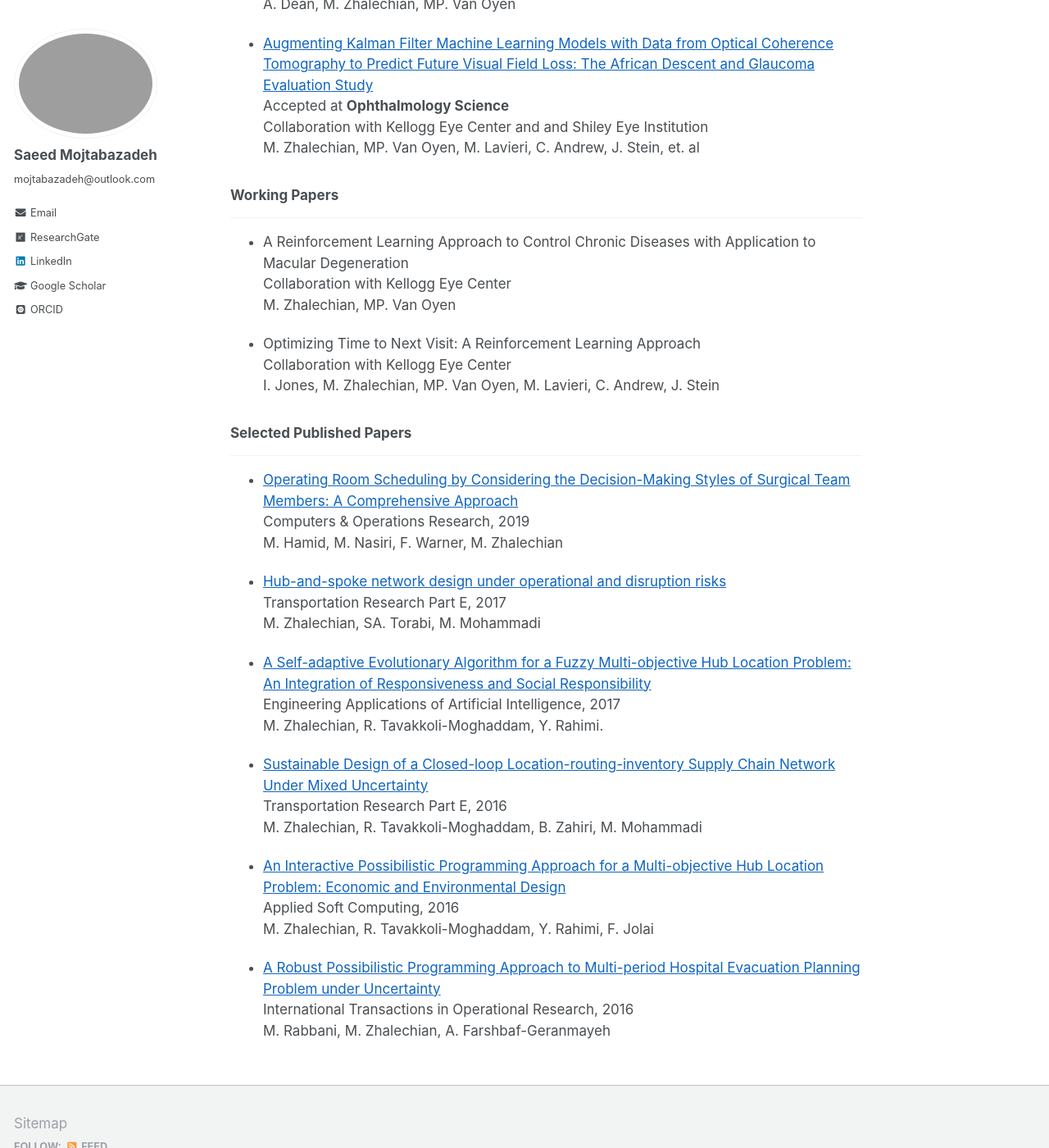
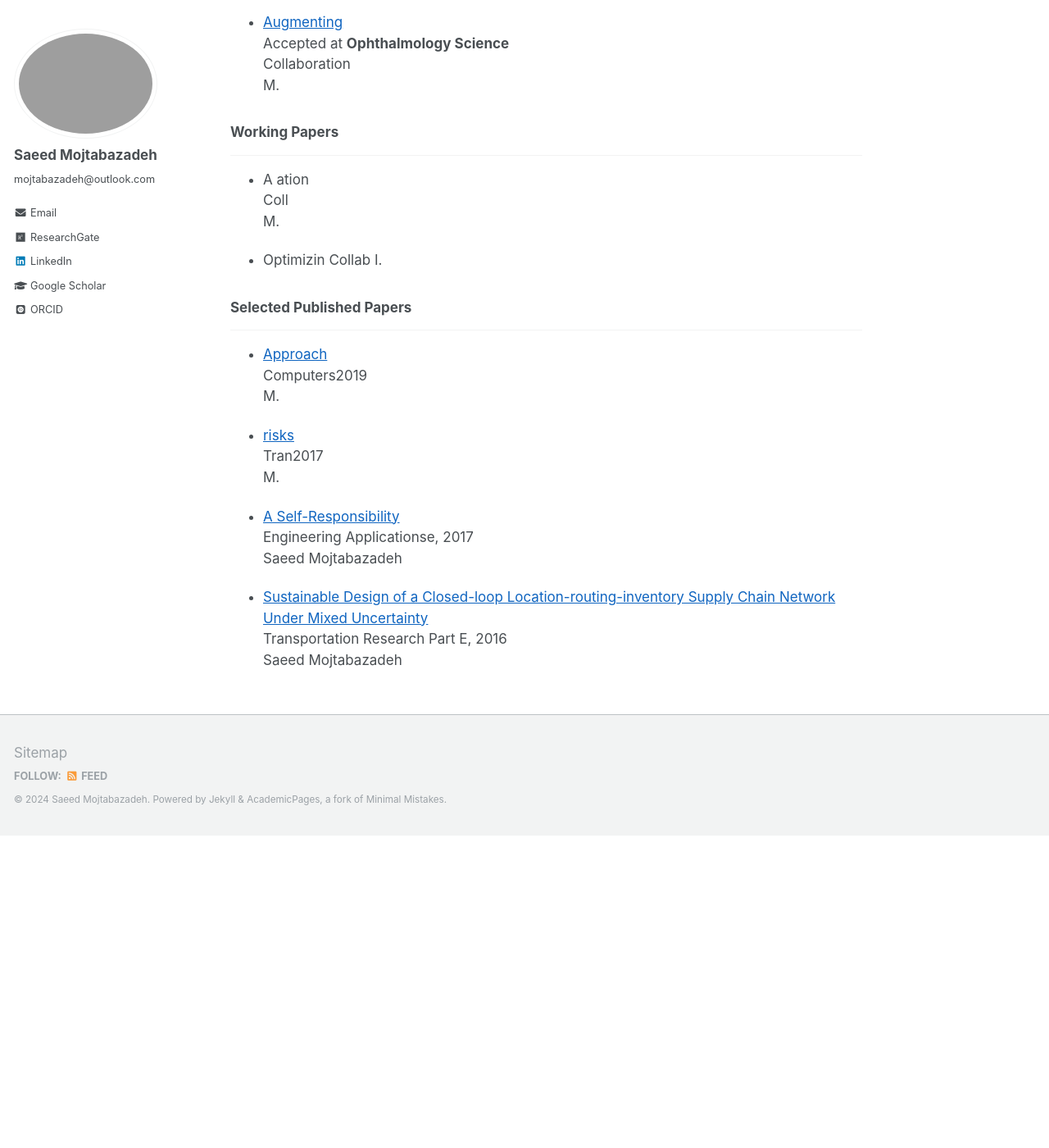
Before and after one commit to mojtabazadeh/mojtabazadeh.github.io, a Jekyll site: the page built from _pages/research copy.md, in a window 1280 px wide and 1400 px high, scrolled down 924 px. Shown: the whole window at 82% size. Built offline with Jekyll 4.4.1, drawn with Linux system fonts in a browser that asks for light colours; some web fonts are replaced; our own code applies the rules of GitHub Pages for plain Markdown files; after the commit the page ends 1943 px from its top, so only the background shows below that; some of the changed text lies outside the part shown.

Commit message:
Update research copy.md

```diff
--- a/_pages/research copy.md
+++ b/_pages/research copy.md
@@ -1,73 +1,65 @@
 
 ### Recent Accepted/Submitted Papers
 ___
-* [Data-driven Hospital Admission Control: A Contextual Learning Approach](https://papers.ssrn.com/sol3/papers.cfm?abstract_id=3653433)
+* [Data-driven](https://paperst_id=3653433)
 Accepted at **Operations Research**
 Collaboration with St. Joseph Hospital
-M. Zhalechian, E. Keyvanshokooh, C. Shi, MP. Van Oyen
+M.
   * <span style="color:#black">Winner of Richard C. Wilson Best Student Paper Award on Service Systems, 2021 </span>
   * <span style="color:#black">Finalist, Set Bonder Scholarship, INFORMS Health Applications Society, 2020 </span>
 
-* [Online Resource Allocation with Personalized Learning](https://papers.ssrn.com/sol3/papers.cfm?abstract_id=3538509)
+* [Online ](https://papers.ssact_id=3538509)
 Accepted at **Operations Research**
 Collaboration with Michigan Medicine
-M. Zhalechian, E. Keyvanshokooh, C. Shi, MP. Van Oyen
+M.
 
-* [Contextual Learning with Online Convex Optimization with Applications to Medical Decision-Making](https://papers.ssrn.com/sol3/papers.cfm?abstract_id=3501316)
+* [Contextual Making](https://papers.d=3501316)
 2nd round of Major Revision at **Management Science**
 Collaboration with Massachusetts Hospital
-E. Keyvanshokooh, M. Zhalechian, C. Shi, MP. Van Oyen, P. Kazemian
+E.
   * <span style="color:#black">Finalist, CHOM Best Paper Competition (POMS), 2022 </span>
   * <span style="color:#black">Finalist, INFORMS MSOM Best Student Paper Competition, 2021 </span>
   * <span style="color:#black">Finalist, INFORMS Health Applications Society (HAS) Best Student Paper Competition, 2021 </span>
   * <span style="color:#black">Second Place, INFORMS Decision Analysis Society (DAS) Best Student Paper, 2020 </span>
 
-* [Dynamic Care Unit Placements under Unknown Demand with Learning](https://papers.ssrn.com/sol3/papers.cfm?abstract_id=4120841)
+* [Dynamic](https://papers.ssrn.com/sol3/papers.cfm?abstract_id=4120841)
 Under Review at **Manufacturing & Service Operations Management**
 Collaboration with St. Joseph Hospital
-A. Dean, M. Zhalechian, MP. Van Oyen
+A.
 
-* [Augmenting Kalman Filter Machine Learning Models with Data from Optical Coherence Tomography to Predict Future Visual Field Loss: The African Descent and Glaucoma Evaluation Study](https://www.sciencedirect.com/science/article/pii/S2666914521000890)
+* [Augmenting](https://www.sciencedirect.com/science/article/pii/S2666914521000890)
 Accepted at **Ophthalmology Science**
-Collaboration with Kellogg Eye Center and and Shiley Eye Institution
-M. Zhalechian, MP. Van Oyen, M. Lavieri, C. Andrew, J. Stein, et. al
+Collaboration
+M.
 
 
 ### Working Papers
 ___
 
-* A Reinforcement Learning Approach to Control Chronic Diseases with Application to Macular Degeneration
-Collaboration with Kellogg Eye Center
-M. Zhalechian, MP. Van Oyen
+* A ation
+Coll
+M.
 
 
-* Optimizing Time to Next Visit: A Reinforcement Learning Approach
-Collaboration with Kellogg Eye Center
-I. Jones, M. Zhalechian, MP. Van Oyen, M. Lavieri, C. Andrew, J. Stein
+* Optimizin
+Collab
+I.
 
 ### Selected Published Papers
 ___
 
-* [Operating Room Scheduling by Considering the Decision-Making Styles of Surgical Team Members: A Comprehensive Approach](https://doi.org/10.1016/j.cor.2019.04.010)
-Computers & Operations Research, 2019
-M. Hamid, M. Nasiri, F. Warner, M. Zhalechian
+* [Approach](https://doi.org04.010)
+Computers2019
+M.
 
-* [Hub-and-spoke network design under operational and disruption risks](https://doi.org/10.1016/j.tre.2017.11.001)
-Transportation Research Part E, 2017
-M. Zhalechian, SA. Torabi, M. Mohammadi
+* [risks](https.2017.11.001)
+Tran2017
+M.
 
-* [A Self-adaptive Evolutionary Algorithm for a Fuzzy Multi-objective Hub Location Problem: An Integration of Responsiveness and Social Responsibility](https://doi.org/10.1016/j.engappai.2017.03.006)
-Engineering Applications of Artificial Intelligence, 2017
-M. Zhalechian, R. Tavakkoli-Moghaddam, Y. Rahimi.
+* [A Self-Responsibility](https://2017.03.006)
+Engineering Applicationse, 2017
+Saeed Mojtabazadeh
 
 * [Sustainable Design of a Closed-loop Location-routing-inventory Supply Chain Network Under Mixed Uncertainty](https://doi.org/10.1016/j.tre.2016.02.011)
 Transportation Research Part E, 2016
-M. Zhalechian, R. Tavakkoli-Moghaddam, B. Zahiri, M. Mohammadi
-
-* [An Interactive Possibilistic Programming Approach for a Multi-objective Hub Location Problem: Economic and Environmental Design](https://doi.org/10.1016/j.asoc.2016.10.002)
-Applied Soft Computing, 2016
-M. Zhalechian, R. Tavakkoli-Moghaddam, Y. Rahimi, F. Jolai
-
-* [A Robust Possibilistic Programming Approach to Multi-period Hospital Evacuation Planning Problem under Uncertainty](https://doi.org/10.1111/itor.12331)
-International Transactions in Operational Research, 2016
-M. Rabbani, M. Zhalechian, A. Farshbaf-Geranmayeh
+Saeed Mojtabazadeh
```
